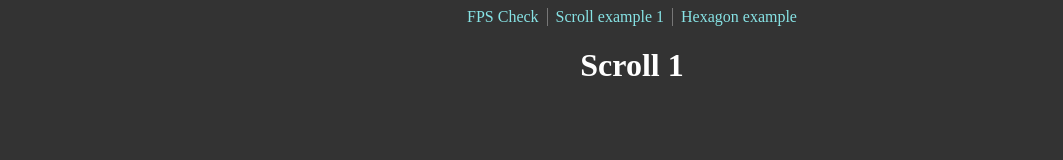
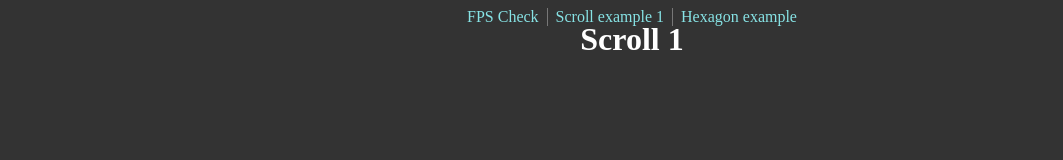
Before and after one commit to miirsery/request-animation-frame, a Vue app: page /scroll-1 in a window 1280 px wide. Shown: the top 160 px of the page, without its empty margins (8-1071 px from the left). Built offline with nearby package versions, Linux system fonts and the light colour scheme.

Commit message:
feat(): add prop offset

```diff
--- a/src/components/ScrollExampleOne/ScrollExampleOne.vue
+++ b/src/components/ScrollExampleOne/ScrollExampleOne.vue
@@ -1,7 +1,6 @@
 <template>
 	<div ref="container" id="container">
-		<smooth-scroll>
-			<section class="wrap">
+		<section class="wrap">
 				<div class="item" id="item-1">
 					<img src="https://images.unsplash.com/photo-1535427284698-c8e68a1eb910?ixlib=rb-0.3.5&ixid=eyJhcHBfaWQiOjEyMDd9&s=a9c0a9ff8c2ee6e9426391016abac8f0&auto=format&fit=crop&w=700&q=80" alt="">
 					<div class="content">
@@ -51,14 +50,12 @@
 						<p>Opposite footed speed wobbles layback Bones Brigade risers transition half-cab late. Indy grab Animal Chin airwalk crail grab flypaper goofy footed alley oop layback.</p>
 					</div>
 				</div>
-			</section>
-		</smooth-scroll>
+		</section>
 	</div>
 </template>
 
 <script setup>
 import {onMounted, reactive, ref} from "vue";
-import SmoothScroll from "../shared/SmoothScroll/SmoothScroll.vue";
 
 const numSteps = 20.0;
 let prevRatio = 0.0;
@@ -130,7 +127,7 @@ const tick = (scroll) => {
 	Object.entries(elements).forEach((element) => {
 		let amount = Math.abs(scroll - element[1].offsetTop + container.value.offsetHeight);
 
-		element[1].style.transform = `perspective(1000px) rotateY(0) rotateX(${((amount) * Math.PI)/180}deg) scale3d(1, 1, 1)`;
+		element[1].style.transform = `perspective(1000px) rotateY(0) rotateX(${((amount * 0.15) * Math.PI)/180}deg) scale3d(1, 1, 1)`;
 	});
 }
 
--- a/src/components/shared/SmoothScroll/SmoothScroll.vue
+++ b/src/components/shared/SmoothScroll/SmoothScroll.vue
@@ -7,8 +7,16 @@
 </template>
 
 <script setup>
-import {onMounted, ref, watch} from "vue";
+import {nextTick, onMounted, ref, watch} from "vue";
 import { useWindowSize } from "../../../hooks/index.js";
+
+const props = defineProps({
+	offset: {
+		type: Number,
+		default: 0,
+		required: false,
+	}
+})
 
 const { screen } = useWindowSize()
 
@@ -26,16 +34,16 @@ watch(() => screen, () => {
 }, { deep: true })
 
 onMounted(() => {
-	setBodyHeight()
+	nextTick(() => {
+		setBodyHeight()
 
-	requestAnimationFrame(() => smoothScrollingHandler());
+		requestAnimationFrame(() => smoothScrollingHandler());
+	})
 })
 
 const setBodyHeight = () => {
-	const TOP_OFFSET = 400
-
 	document.body.style.height = `${
-		containerRef.value.getBoundingClientRect().height + TOP_OFFSET
+		containerRef.value.getBoundingClientRect().height + props.offset
 	}px`;
 }
 
--- a/src/pages/ScrollExampleOne.vue
+++ b/src/pages/ScrollExampleOne.vue
@@ -1,10 +1,13 @@
 <template>
-	<div class="scroll-example-one-page">
-		<h1>Scroll 1</h1>
+	<smooth-scroll :offset="200">
+		<div class="scroll-example-one-page">
+			<h1>Scroll 1</h1>
 
-		<scroll-example-one />
-	</div>
+			<scroll-example-one />
+		</div>
+	</smooth-scroll>
 </template>
 <script setup>
 import ScrollExampleOne from "../components/ScrollExampleOne/ScrollExampleOne.vue";
+import SmoothScroll from "../components/shared/SmoothScroll/SmoothScroll.vue";
 </script>
```
